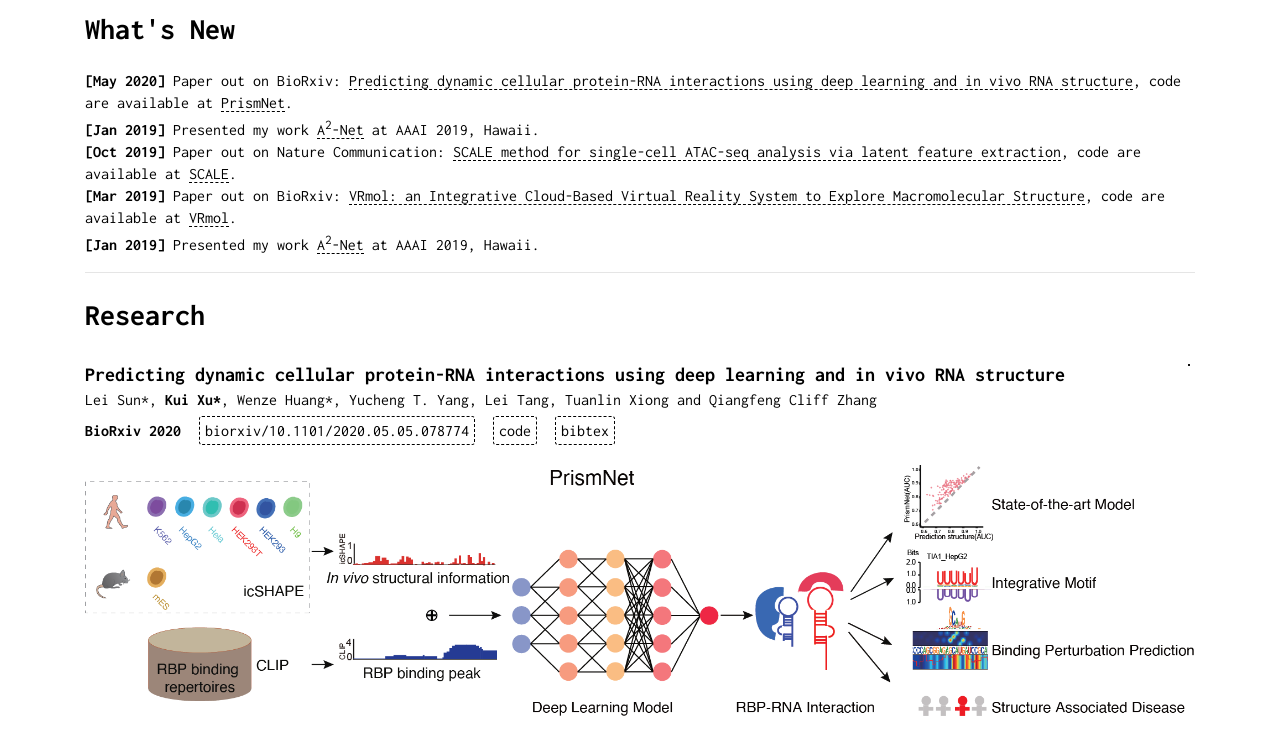
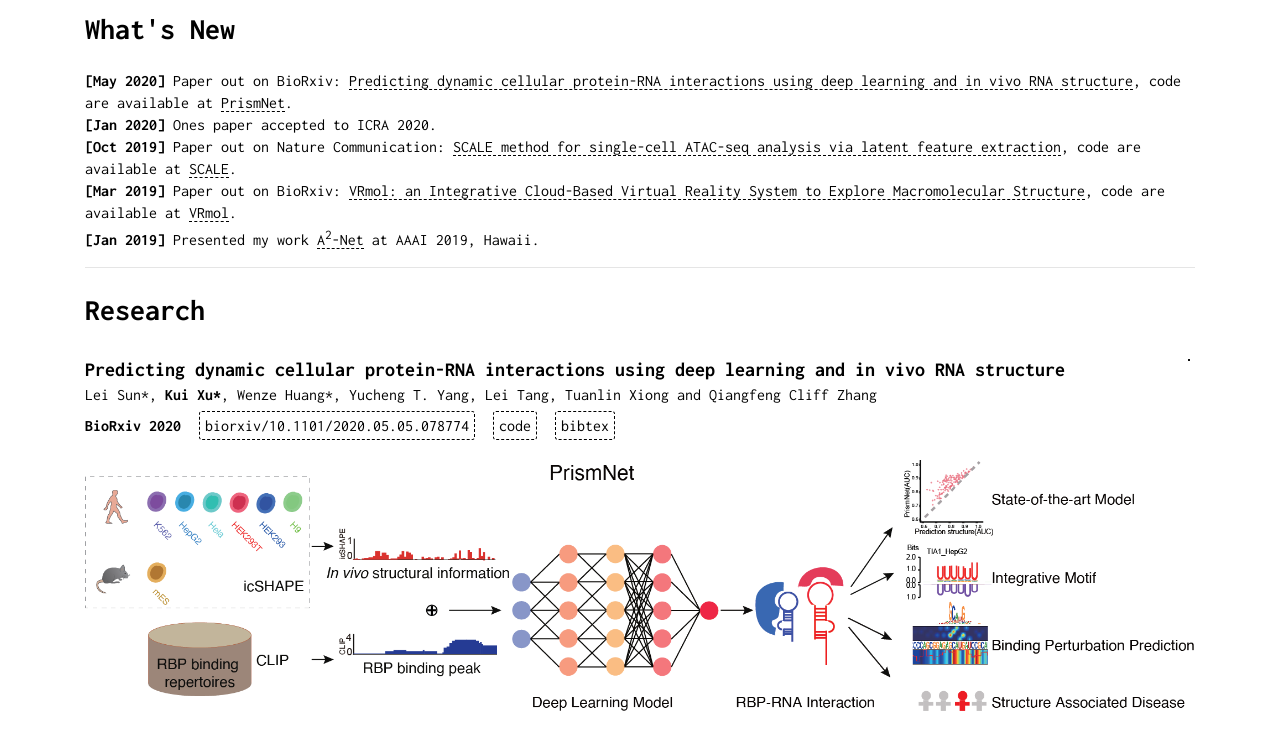
Before and after one commit to kuixu/kuixu.github.io, a Jekyll site: the page index.html, which Jekyll copies as it is, in a window 1280 px wide and 900 px high, scrolled down 350 px, cut to the strip 144-899 px from the top of the window. Built offline with Jekyll 4.4.1, drawn with Linux system fonts in a browser that asks for light colours; nearby versions of some CDN libraries; comment, search, counter and statistics services are not loaded.

Commit message:
add ICRA

```diff
--- a/index.html
+++ b/index.html
@@ -153,7 +153,7 @@
       <p>
         Prior to PhD student, I was a visiting scholar at the Chinese University of Hong Kong, collaborating with awesome folks in the lab of
         <a href="http://www.ee.cuhk.edu.hk/~xgwang/">Xiaogang Wang</a>. I also works closely with <a href="https://wang-zhe.me/">Zhe Wang</a>,
-        <a href="http://shijianping.me/">Jianping Shi</a> and <a href="hhttp://www.ee.cuhk.edu.hk/~hsli/">Hongsheng Li</a>, focusing on 3D Object Detection and
+        <a href="http://shijianping.me/">Jianping Shi</a> and <a href="https://www.ee.cuhk.edu.hk/~hsli/">Hongsheng Li</a>, focusing on 3D Object Detection and
         <a href="https://arxiv.org/abs/1901.00785">molecular structure model building</a>.
       </p>
       <p>
@@ -175,8 +175,7 @@
 <p>
 <strong>[May 2020]</strong> Paper out on BioRxiv: <a href="https://www.biorxiv.org/content/10.1101/2020.05.05.078774v1">Predicting dynamic cellular protein-RNA interactions using deep learning and in vivo RNA structure</a>,
 code are available at <a href="https://github.com/kuixu/PrismNet">PrismNet</a>.<br />
-<strong>[Jan 2019]</strong> Presented my work <a href="https://arxiv.org/abs/1901.00785">A<sup>2</sup>-Net</a> at AAAI
-2019, Hawaii.<br />
+<strong>[Jan 2020]</strong> Ones paper accepted to ICRA 2020.<br />
 <strong>[Oct 2019]</strong> Paper out on Nature Communication: <a href="https://www.nature.com/articles/s41467-019-12630-7">SCALE method for single-cell ATAC-seq analysis via latent feature extraction</a>, code are available at <a href="https://github.com/jsxlei/SCALE">SCALE</a>.  <br />
 <strong>[Mar 2019]</strong> Paper out on BioRxiv: <a href="https://www.biorxiv.org/content/early/2019/03/27/589366.1">VRmol: an Integrative Cloud-Based Virtual Reality System to Explore Macromolecular Structure</a>,
 code are available at <a href="https://github.com/kuixu/VRmol">VRmol</a>.<br />
```
